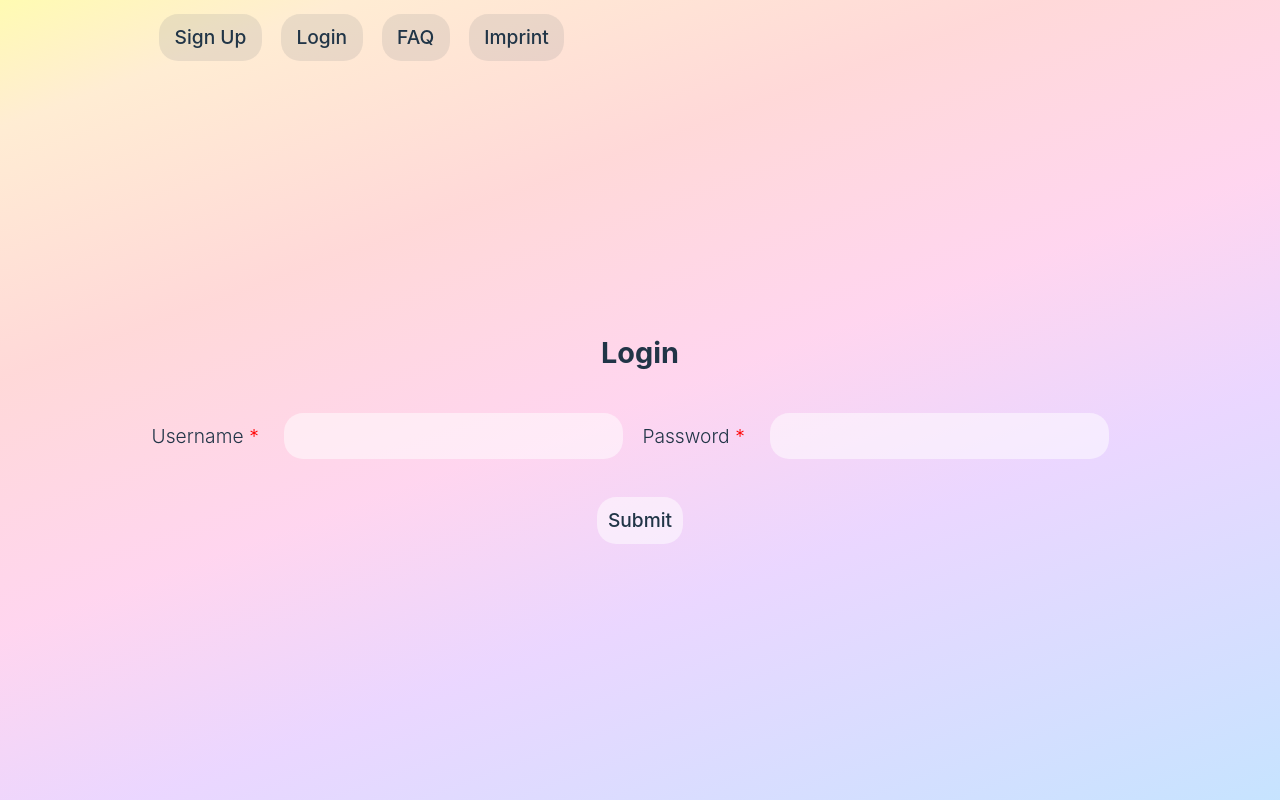
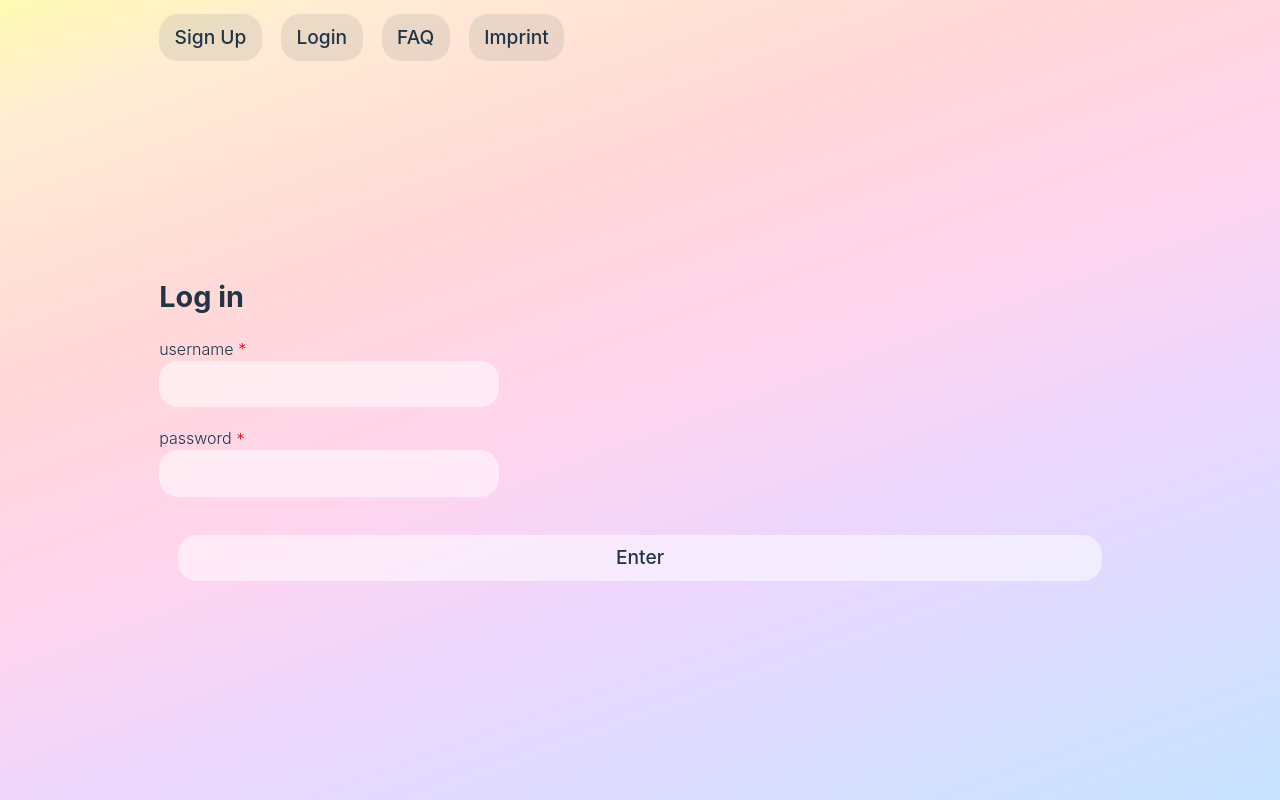
Before and after one commit to extra-jalapenos/apprendio-flashcard-app-frontend, a React (Vite) app: page /login in a window 1280 px wide. Built offline with nearby package versions, Linux system fonts and the light colour scheme.

Commit message:
css fiddling

```diff
--- a/src/components/login/Form.jsx
+++ b/src/components/login/Form.jsx
@@ -1,13 +1,17 @@
+import "./style.css"
+
 export default function Form ({ handleSubmit, handleInput }) {
   return (
-    <div className="autoColumns">
-      <form onSubmit={handleSubmit}>
-        <span className="required">Username</span>
-        <input name="username" onChange={handleInput} autoComplete="username"/>
-        <span className="required">Password</span>
-        <input name="password" type="password" onChange={handleInput} autoComplete="password"/>
-        <button value={"Submit"}>Submit</button>
-      </form>
-    </div>
+    <form className="form" onChange={handleInput} onSubmit={handleSubmit}>
+      <div>
+        <p className="formfield-label required">username</p>
+        <input className="formfield" name="username" autoComplete="username"/>
+      </div>
+      <div>
+        <p className="formfield-label required">password</p>
+        <input className="formfield" name="password" type="password" autoComplete="password"/>
+      </div>
+      <button value={"Submit"}>Enter</button>
+    </form>
   )
 }
--- a/src/components/login/Login.jsx
+++ b/src/components/login/Login.jsx
@@ -53,8 +53,8 @@ export default function Login () {
   }
 
   return (
-    <div className="center">
-      <h2>Login</h2>
+    <div>
+      <h2>Log in</h2>
       <Form name="login" handleInput={handleInput} handleSubmit={handleSubmit} />
       {loginData !== null && failedLogin === true &&
         (
--- /dev/null
+++ b/src/components/login/style.css
@@ -0,0 +1,15 @@
+.form {
+  margin: 1rem;
+  display: grid;
+  grid-gap: 1em;
+}
+.formfield-label {
+  color: var(--darkgrey);
+  font-size: smaller;
+  margin: 0;
+  padding: 0;
+}
+
+.formfield {
+  margin: 0;
+}
```
